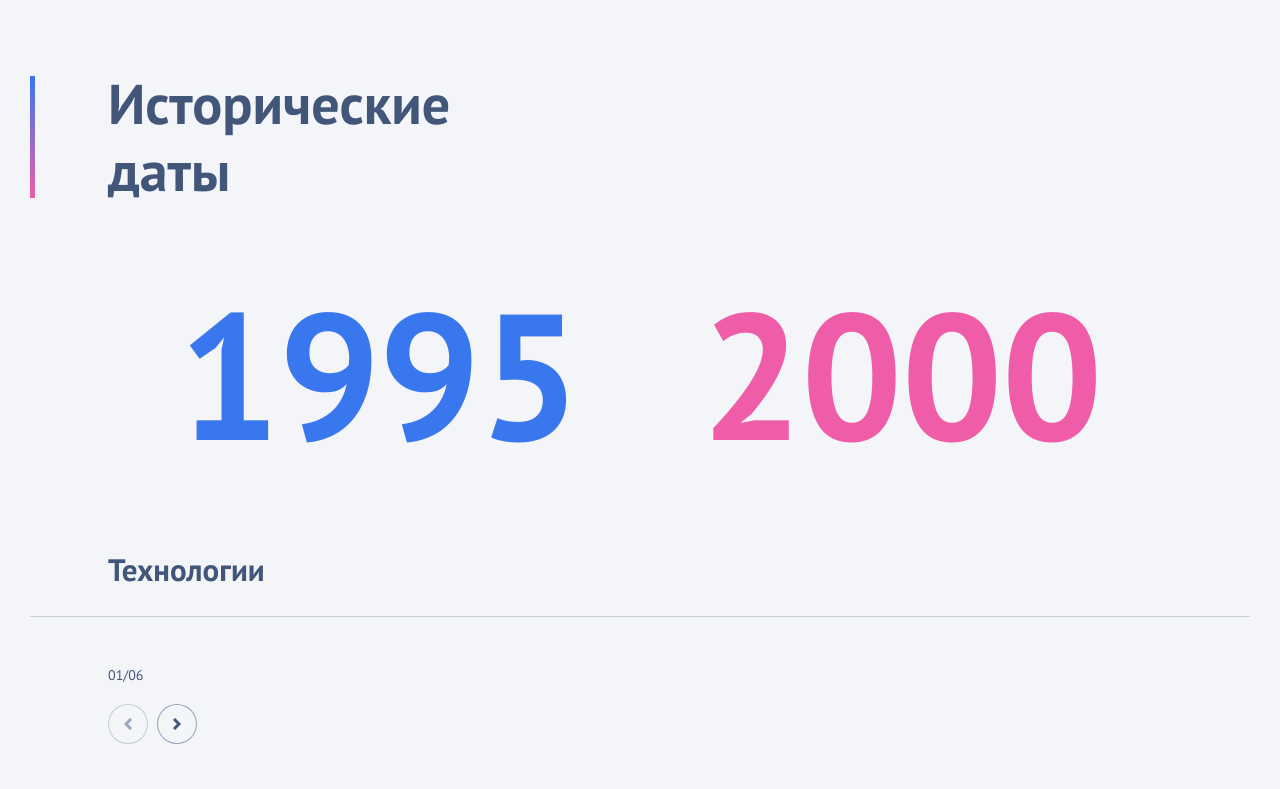
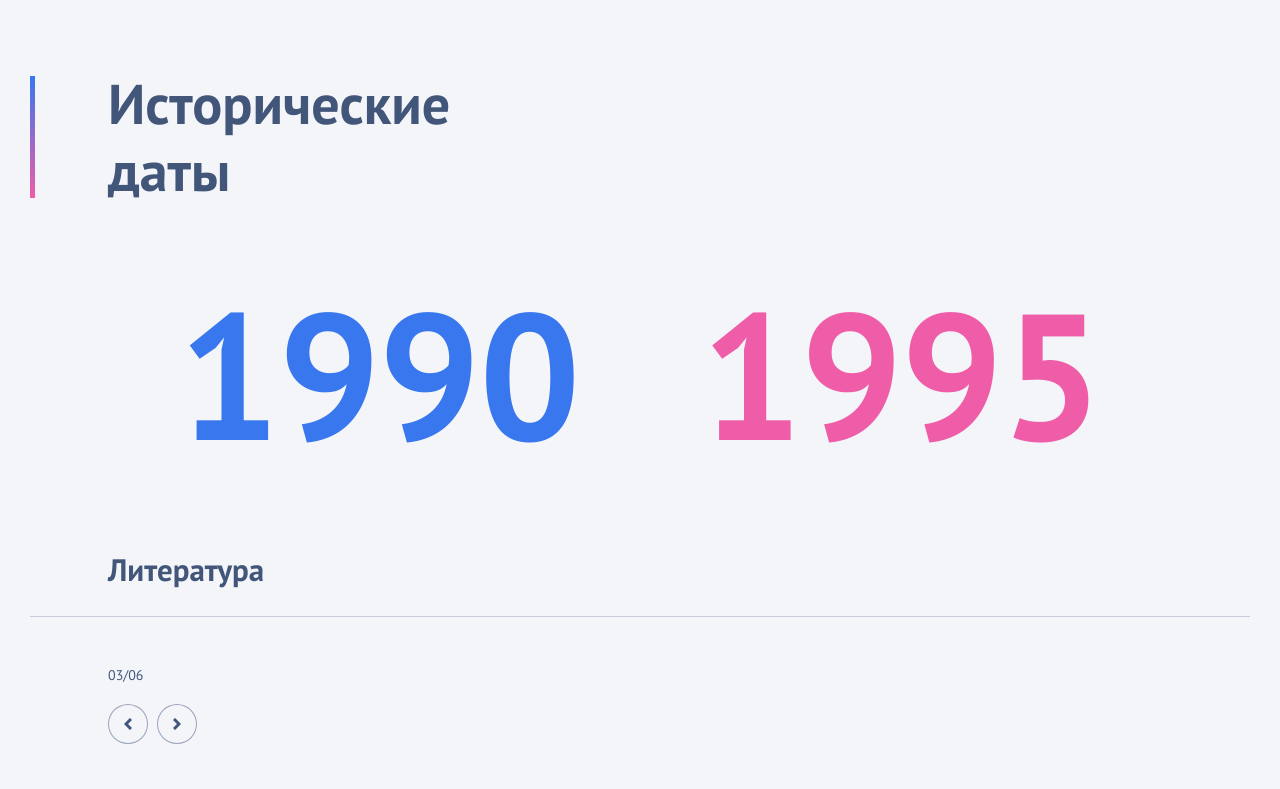
Before and after one commit to Whittun/historical-dates, a React (Create React App) app: page / in a window 1280 px wide. Shown: the top 789 px of the page. Built offline with nearby package versions, Linux system fonts and the light colour scheme.

Commit message:
feat: change the starting topic

```diff
--- a/package.json
+++ b/package.json
@@ -2,10 +2,12 @@
   "name": "historical-dates",
   "version": "0.1.0",
   "private": true,
+  "homepage": "https://whittun.github.io/historical-dates/",
   "dependencies": {
     "@testing-library/jest-dom": "^5.17.0",
     "@testing-library/react": "^13.4.0",
     "@testing-library/user-event": "^13.5.0",
+    "gh-pages": "^6.0.0",
     "node-sass": "8.0",
     "react": "^18.2.0",
     "react-dom": "^18.2.0",
@@ -17,7 +19,9 @@
     "start": "react-scripts start",
     "build": "react-scripts build",
     "test": "react-scripts test",
-    "eject": "react-scripts eject"
+    "eject": "react-scripts eject",
+    "deploy": "gh-pages -d build",
+    "predeploy": "npm run build"
   },
   "eslintConfig": {
     "extends": [
--- a/src/App.js
+++ b/src/App.js
@@ -8,7 +8,7 @@ import "./styles/index.scss";
 
 function App() {
 
-  const [topic, setTopic] = useState(0);
+  const [topic, setTopic] = useState(2);
 
   return (
     <div className="App">
```
Also changed, not shown: 1 other file (tests, documents, lock files or other folders).
